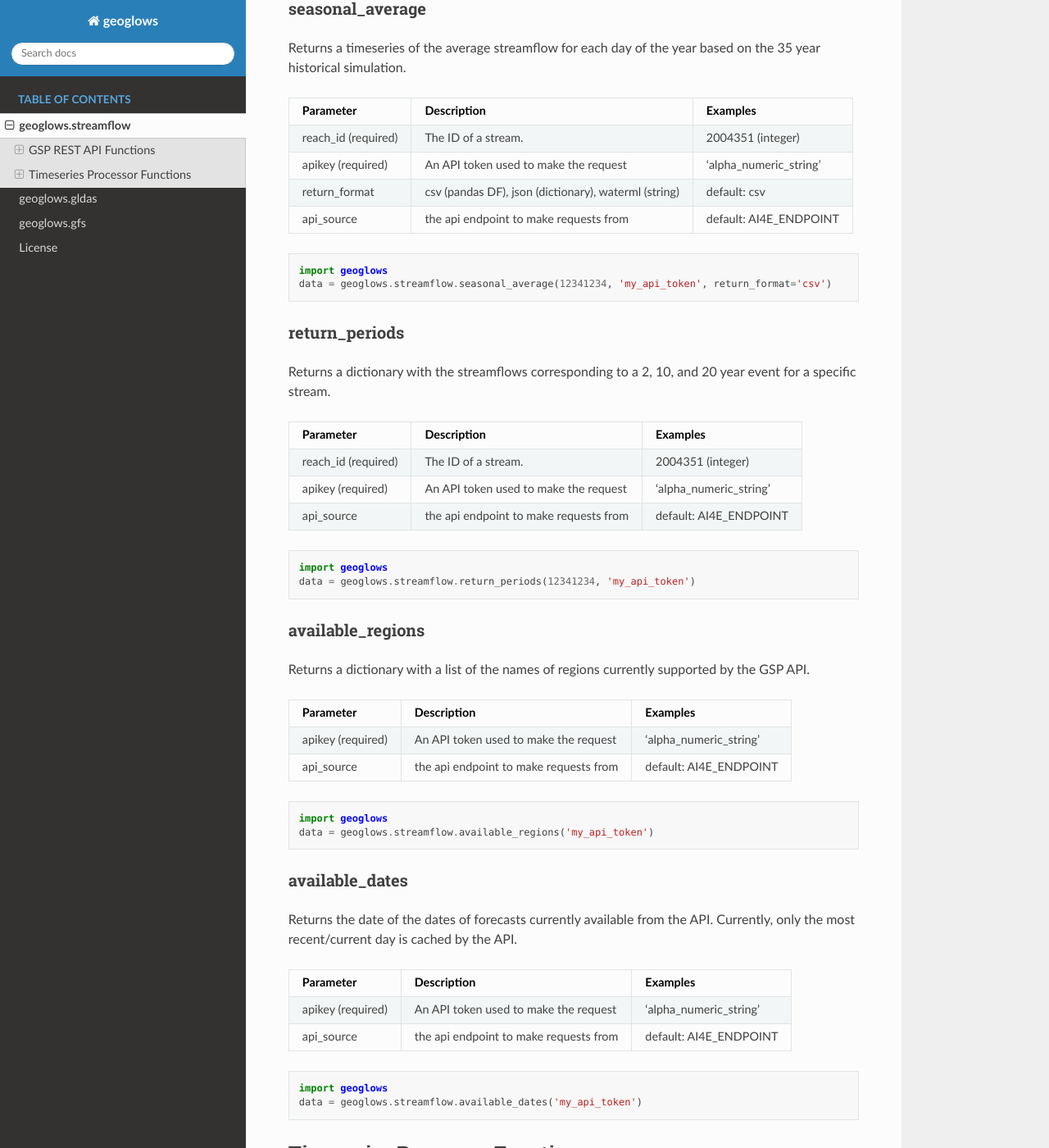
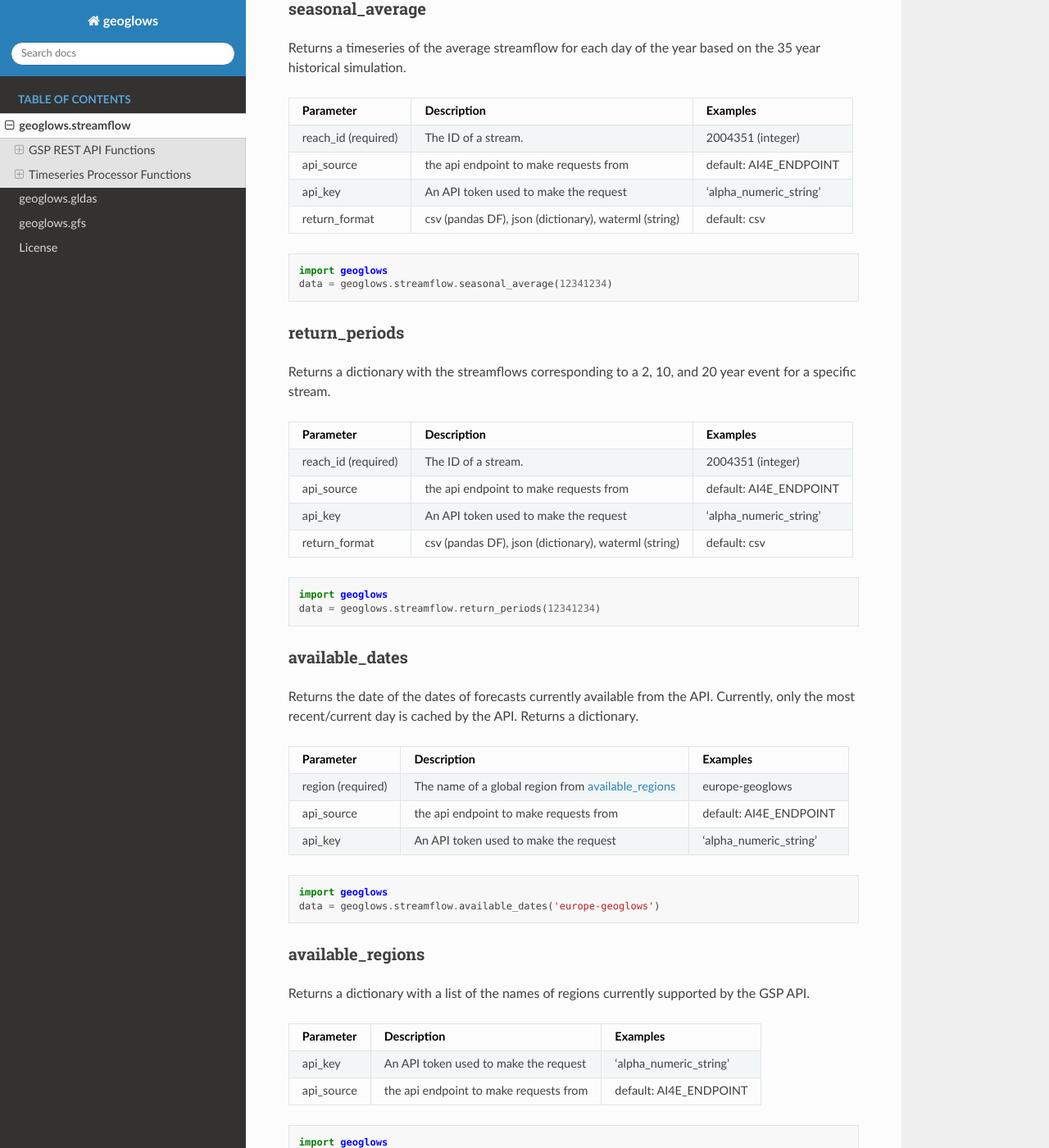
Before and after one commit to geoglows/pygeoglows, a Sphinx documentation site: the page built from docs/geoglows_streamflow.rst, in a window 1280 px wide and 1400 px high, scrolled down 1934 px. Shown: the whole window at 82% size. Built offline with Sphinx 7.4.7 and the Read the Docs theme 2.0.0, drawn with Linux system fonts in a browser that asks for light colours; some of the changed text lies outside the part shown.

Commit message:
fix available dates and update documentation

```diff
--- a/docs/geoglows_streamflow.rst
+++ b/docs/geoglows_streamflow.rst
@@ -37,17 +37,18 @@ include min, mean, max, one standard deviation above and below the mean, and the
 +======================+========================================================+==========================+
 | reach_id (required)  | The ID of a stream.                                    | 2004351 (integer)        |
 +----------------------+--------------------------------------------------------+--------------------------+
-| apikey (required)    | An API token used to make the request                  | 'alpha_numeric_string'   |
+| api_source           | the api endpoint to make requests from                 | default: AI4E_ENDPOINT   |
++----------------------+--------------------------------------------------------+--------------------------+
+| api_key              | An API token used to make the request                  | 'alpha_numeric_string'   |
 +----------------------+--------------------------------------------------------+--------------------------+
 | return_format        | csv (pandas DF), json (dictionary), waterml (string)   | default: csv             |
 +----------------------+--------------------------------------------------------+--------------------------+
-| api_source           | the api endpoint to make requests from                 | default: AI4E_ENDPOINT   |
-+----------------------+--------------------------------------------------------+--------------------------+
+
 
 .. code-block:: python
 
     import geoglows
-    data = geoglows.streamflow.forecast_stats(12341234, 'my_api_token', return_format='csv')
+    data = geoglows.streamflow.forecast_stats(12341234)
 
 forecast_ensembles
 ------------------
@@ -58,17 +59,17 @@ Returns a table of the forecasted streamflow made by each of the 52 members.
 +======================+========================================================+==========================+
 | reach_id (required)  | The ID of a stream.                                    | 2004351 (integer)        |
 +----------------------+--------------------------------------------------------+--------------------------+
-| apikey (required)    | An API token used to make the request                  | 'alpha_numeric_string'   |
+| api_source           | the api endpoint to make requests from                 | default: AI4E_ENDPOINT   |
++----------------------+--------------------------------------------------------+--------------------------+
+| api_key              | An API token used to make the request                  | 'alpha_numeric_string'   |
 +----------------------+--------------------------------------------------------+--------------------------+
 | return_format        | csv (pandas DF), json (dictionary), waterml (string)   | default: csv             |
-+----------------------+--------------------------------------------------------+--------------------------+
-| api_source           | the api endpoint to make requests from                 | default: AI4E_ENDPOINT   |
 +----------------------+--------------------------------------------------------+--------------------------+
 
 .. code-block:: python
 
     import geoglows
-    data = geoglows.streamflow.forecast_ensembles(12341234, 'my_api_token', return_format='csv')
+    data = geoglows.streamflow.forecast_ensembles(12341234)
 
 historic_simulation
 -------------------
@@ -79,17 +80,17 @@ Returns a timeseries of simulated streamflow for the reach based on the ERA Inte
 +======================+========================================================+==========================+
 | reach_id (required)  | The ID of a stream.                                    | 2004351 (integer)        |
 +----------------------+--------------------------------------------------------+--------------------------+
-| apikey (required)    | An API token used to make the request                  | 'alpha_numeric_string'   |
+| api_source           | the api endpoint to make requests from                 | default: AI4E_ENDPOINT   |
++----------------------+--------------------------------------------------------+--------------------------+
+| api_key              | An API token used to make the request                  | 'alpha_numeric_string'   |
 +----------------------+--------------------------------------------------------+--------------------------+
 | return_format        | csv (pandas DF), json (dictionary), waterml (string)   | default: csv             |
-+----------------------+--------------------------------------------------------+--------------------------+
-| api_source           | the api endpoint to make requests from                 | default: AI4E_ENDPOINT   |
 +----------------------+--------------------------------------------------------+--------------------------+
 
 .. code-block:: python
 
     import geoglows
-    data = geoglows.streamflow.historic_simulation(12341234, 'my_api_token', return_format='csv')
+    data = geoglows.streamflow.historic_simulation(12341234)
 
 seasonal_average
 ----------------
@@ -100,17 +101,17 @@ Returns a timeseries of the average streamflow for each day of the year based on
 +======================+========================================================+==========================+
 | reach_id (required)  | The ID of a stream.                                    | 2004351 (integer)        |
 +----------------------+--------------------------------------------------------+--------------------------+
-| apikey (required)    | An API token used to make the request                  | 'alpha_numeric_string'   |
+| api_source           | the api endpoint to make requests from                 | default: AI4E_ENDPOINT   |
++----------------------+--------------------------------------------------------+--------------------------+
+| api_key              | An API token used to make the request                  | 'alpha_numeric_string'   |
 +----------------------+--------------------------------------------------------+--------------------------+
 | return_format        | csv (pandas DF), json (dictionary), waterml (string)   | default: csv             |
-+----------------------+--------------------------------------------------------+--------------------------+
-| api_source           | the api endpoint to make requests from                 | default: AI4E_ENDPOINT   |
 +----------------------+--------------------------------------------------------+--------------------------+
 
 .. code-block:: python
 
     import geoglows
-    data = geoglows.streamflow.seasonal_average(12341234, 'my_api_token', return_format='csv')
+    data = geoglows.streamflow.seasonal_average(12341234)
 
 return_periods
 --------------
@@ -121,15 +122,37 @@ Returns a dictionary with the streamflows corresponding to a 2, 10, and 20 year
 +======================+========================================================+==========================+
 | reach_id (required)  | The ID of a stream.                                    | 2004351 (integer)        |
 +----------------------+--------------------------------------------------------+--------------------------+
-| apikey (required)    | An API token used to make the request                  | 'alpha_numeric_string'   |
+| api_source           | the api endpoint to make requests from                 | default: AI4E_ENDPOINT   |
 +----------------------+--------------------------------------------------------+--------------------------+
-| api_source           | the api endpoint to make requests from                 | default: AI4E_ENDPOINT   |
+| api_key              | An API token used to make the request                  | 'alpha_numeric_string'   |
++----------------------+--------------------------------------------------------+--------------------------+
+| return_format        | csv (pandas DF), json (dictionary), waterml (string)   | default: csv             |
 +----------------------+--------------------------------------------------------+--------------------------+
 
 .. code-block:: python
 
     import geoglows
-    data = geoglows.streamflow.return_periods(12341234, 'my_api_token')
+    data = geoglows.streamflow.return_periods(12341234)
+
+available_dates
+---------------
+Returns the date of the dates of forecasts currently available from the API. Currently, only the most recent/current
+day is cached by the API. Returns a dictionary.
+
++----------------------+--------------------------------------------------------+--------------------------+
+| Parameter            | Description                                            | Examples                 |
++======================+========================================================+==========================+
+| region (required)    | The name of a global region from `available_regions`_  | europe-geoglows          |
++----------------------+--------------------------------------------------------+--------------------------+
+| api_source           | the api endpoint to make requests from                 | default: AI4E_ENDPOINT   |
++----------------------+--------------------------------------------------------+--------------------------+
+| api_key              | An API token used to make the request                  | 'alpha_numeric_string'   |
++----------------------+--------------------------------------------------------+--------------------------+
+
+.. code-block:: python
+
+    import geoglows
+    data = geoglows.streamflow.available_dates('europe-geoglows')
 
 available_regions
 -----------------
@@ -138,7 +161,7 @@ Returns a dictionary with a list of the names of regions currently supported by
 +----------------------+--------------------------------------------------------+--------------------------+
 | Parameter            | Description                                            | Examples                 |
 +======================+========================================================+==========================+
-| apikey (required)    | An API token used to make the request                  | 'alpha_numeric_string'   |
+| api_key              | An API token used to make the request                  | 'alpha_numeric_string'   |
 +----------------------+--------------------------------------------------------+--------------------------+
 | api_source           | the api endpoint to make requests from                 | default: AI4E_ENDPOINT   |
 +----------------------+--------------------------------------------------------+--------------------------+
@@ -146,25 +169,7 @@ Returns a dictionary with a list of the names of regions currently supported by
 .. code-block:: python
 
     import geoglows
-    data = geoglows.streamflow.available_regions('my_api_token')
-
-available_dates
----------------
-Returns the date of the dates of forecasts currently available from the API. Currently, only the most recent/current
-day is cached by the API.
-
-+----------------------+--------------------------------------------------------+--------------------------+
-| Parameter            | Description                                            | Examples                 |
-+======================+========================================================+==========================+
-| apikey (required)    | An API token used to make the request                  | 'alpha_numeric_string'   |
-+----------------------+--------------------------------------------------------+--------------------------+
-| api_source           | the api endpoint to make requests from                 | default: AI4E_ENDPOINT   |
-+----------------------+--------------------------------------------------------+--------------------------+
-
-.. code-block:: python
-
-    import geoglows
-    data = geoglows.streamflow.available_dates('my_api_token')
+    data = geoglows.streamflow.available_regions()
 
 Timeseries Processor Functions
 ~~~~~~~~~~~~~~~~~~~~~~~~~~~~~~
```
Also changed, not shown: 2 other files.
